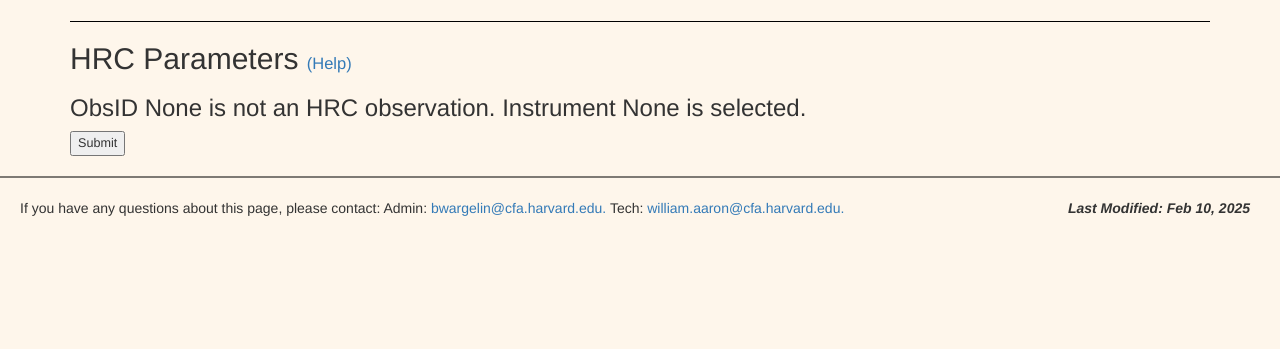
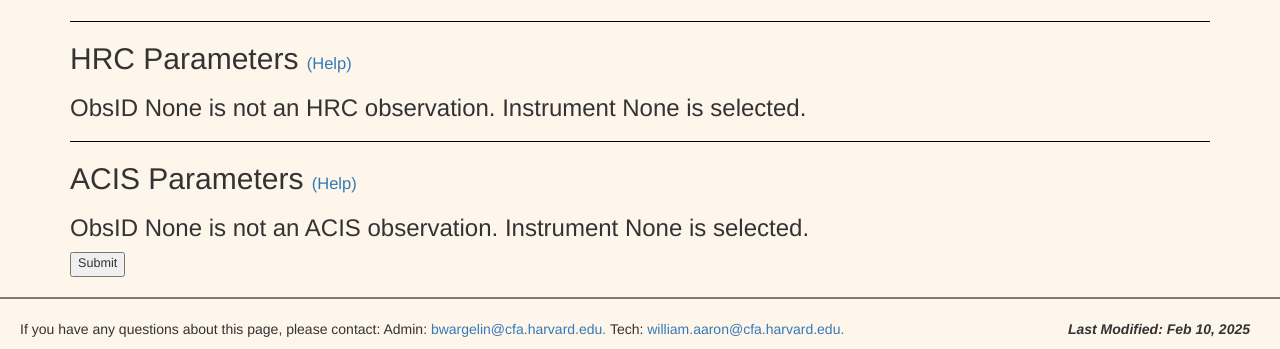
Before and after one commit to chandra-mta/Usint_Flask, a Flask app: template cus_app/templates/ocatdatapage/index.html in a window 1280 px wide. Shown: the part 1695-2044 px from the top of the page. Before the commit the page ends 1911 px from the top, so only its background shows below. Run offline with Flask 3, Linux system fonts and the light colour scheme; the template is opened without the code that fills it: values that come from a table or form of the project are taken from there, others are empty; parts of the project's set-up code (start-up, migrations or seed data) failed here and were passed over; some libraries are stand-ins or nearby versions.

Commit message:
inclusion of acis instrument parameters

```diff
--- a/cus_app/ocatdatapage/forms.py
+++ b/cus_app/ocatdatapage/forms.py
@@ -21,6 +21,9 @@ _CHOICE_NY   = (('N','NO'), ('Y','YES'),)
 _CHOICE_NNY  = ((None, 'NA'), ('N', 'NO'), ('Y', 'YES'),)
 _CHOICE_CP   = (('Y','CONSTRAINT'),('P','PREFERENCE'),)
 _CHOICE_NNPC = ((None,'NA'),('N','NO'), ('P','PREFERENCE'), ('Y', 'CONSTRAINT'),)
+_CHOICE_EVENT = ((None, "NA"),("F","F"),("VF","VF"),("F+B","F+B"),("G","G"))
+_CHOICE_CHIP = [('N','NO'), ('Y','YES'), ('O1','OPT1'),('O2','OPT2'), ('O3', 'OPT3'), ('O4','OPT4'), ('O5','OPT5')]
+_CHOICE_WINDOW = [(None,'NA')] + [(x, x) for x in ('I0', 'I1',  'I2', 'I3', 'S0', 'S1', 'S2', 'S3', 'S4', 'S5')]
 
 #
 #--- Time Selectors
@@ -185,6 +188,37 @@ class HRCParamForm(FlaskForm):
     hrc_zero_block = SelectField("Zero Block", choices=_CHOICE_NY)
     hrc_si_mode = StringField("SI Mode")
 
+class ACISParamForm(FlaskForm):
+    exp_mode = SelectField("Acis Exposure Mode", choices=((None,"NA"),("TE","TE"),("CC","CC")))
+    bep_pack = SelectField("Event TM Format", choices = _CHOICE_EVENT)
+    frame_time = StringField("Frame Time")
+    most_efficient = SelectField("Most Efficient", choices = _CHOICE_NNY)
+    dropped_chip_count = StringField("Dropped Chip Count", render_kw=_NONEDIT)
+    ccdi0_on = SelectField("I0", choices=_CHOICE_CHIP)
+    ccdi1_on = SelectField("I1", choices=_CHOICE_CHIP)
+    ccdi2_on = SelectField("I2", choices=_CHOICE_CHIP)
+    ccdi3_on = SelectField("I3", choices=_CHOICE_CHIP)
+    ccds0_on = SelectField("SO", choices=_CHOICE_CHIP)
+    ccds1_on = SelectField("S1", choices=_CHOICE_CHIP)
+    ccds2_on = SelectField("S2", choices=_CHOICE_CHIP)
+    ccds3_on = SelectField("S3", choices=_CHOICE_CHIP)
+    ccds4_on = SelectField("S4", choices=_CHOICE_CHIP)
+    ccds5_on = SelectField("S5", choices=_CHOICE_CHIP)
+    subarray = SelectField("Use Subarray", choices=[("NONE", "NONE"), ("N", "NO"), ("CUSTOM", "YES")])
+    subarray_start_row = StringField("Start")
+    subarray_row_count = StringField("Rows")
+    duty_cycle = SelectField("Duty Cycle", choices=_CHOICE_NNY)
+    secondary_exp_count = StringField("Number")
+    primary_exp_time = StringField("Tprimary")
+    onchip_sum = SelectField("Onchip Summing", choices=_CHOICE_NNY)
+    onchip_row_count = IntegerField("Onchip Rows")
+    onchip_column_count = IntegerField("Onchip Columns")
+    eventfilter = SelectField("Energy Filter", choices=_CHOICE_NNY)
+    eventfilter_lower = StringField("Lowest Energy")
+    eventfilter_higher = StringField("Energy Range")
+    multiple_spectral_lines = SelectField("Multi Spectral Lines", choices=_CHOICE_NNY)
+    spectra_max_count = StringField("Spectra Max Count")
+
 class OcatParamForm(FlaskForm):
     """
     Extension of FlaskForm for Ocat Parameter Data Page Form.
@@ -197,6 +231,7 @@ class OcatParamForm(FlaskForm):
     roll_param = FormField(RollParamForm)
     other_param = FormField(OtherParamForm)
     hrc_param = FormField(HRCParamForm)
+    acis_param = FormField(ACISParamForm)
 
     open_dither = SubmitField("Open Dither")
     open_time = SubmitField("Open Time")
--- a/cus_app/templates/ocatdatapage/index.html
+++ b/cus_app/templates/ocatdatapage/index.html
@@ -465,6 +465,95 @@
                 </tr>
             </table>
         {% endif %}
+        <hr>
+        <!------------------------------------------------------------------------------------------------------------------------------->
+        <h2>ACIS Parameters
+            {{ help_popup_page('../static/ocatdatapage/user_help.html#acis_parameters', ' (Help)', 55) }}
+        </h2>
+        {% if form.gen_param.instrument.data not in ['ACIS-I', 'ACIS-S'] %}
+            <h3>
+                ObsID {{ form.gen_param.obsid.data }} is not an ACIS observation. Instrument {{ form.gen_param.instrument.data }} is selected.
+            </h3>
+        {% else %}
+            <table>
+                <tr>
+                {{ create_entry(form.acis_param.exp_mode) }}
+                {{ create_entry(form.acis_param.bep_pack) }}
+                {{ create_entry(form.acis_param.frame_time) }}
+                </tr>
+                <tr>
+                <td colspan=4>&#160;</td>
+                {{ create_entry(form.acis_param.most_efficient) }}
+                </tr>
+            </table>
+            <table>
+                <tr>
+                {{ create_entry(form.acis_param.dropped_chip_count) }}
+                <tr>
+            </table>
+
+            <table>
+                <tr>
+                <td colspan=4>&#160;</td>
+                {{ create_entry(form.acis_param.ccdi0_on) }}
+                {{ create_entry(form.acis_param.ccdi1_on) }}
+                <td colspan=4>&#160;</td>
+                </tr>
+                <tr>
+                <td colspan=4>&#160;</td>
+                {{ create_entry(form.acis_param.ccdi2_on) }}
+                {{ create_entry(form.acis_param.ccdi3_on) }}
+                <td colspan=4>&#160;</td>
+                </tr>
+                <tr>
+                {{ create_entry(form.acis_param.ccds0_on) }}
+                {{ create_entry(form.acis_param.ccds1_on) }}
+                {{ create_entry(form.acis_param.ccds2_on) }}
+                {{ create_entry(form.acis_param.ccds3_on) }}
+                {{ create_entry(form.acis_param.ccds4_on) }}
+                {{ create_entry(form.acis_param.ccds5_on) }}
+                </tr>
+            </table>
+            <div style='padding-top:20px;'></div>
+            <table>
+                <tr>
+                {{ create_entry(form.acis_param.subarray) }}
+                <td colspan=4>
+                <b>If you select YES, please fill the next two entries.</b>
+                </td>
+                </tr>
+                <tr>
+                {{ create_entry(form.acis_param.subarray_start_row) }}
+                {{ create_entry(form.acis_param.subarray_row_count) }}
+                <td>&#160;</td>
+                </tr>
+                <tr>
+                {{ create_entry(form.acis_param.duty_cycle) }}
+                <td colspan=4>
+                <b>If you select YES, please fill the next two entries.</b>
+                </td>
+                </tr>
+                <tr>
+                {{ create_entry(form.acis_param.secondary_exp_count) }}
+                {{ create_entry(form.acis_param.primary_exp_time) }}
+                <td>&#160;</td>
+                </tr>
+                <tr>
+                {{ create_entry(form.acis_param.onchip_sum) }}
+                {{ create_entry(form.acis_param.onchip_row_count) }}
+                {{ create_entry(form.acis_param.onchip_column_count) }}
+                </tr>
+                <tr>
+                {{ create_entry(form.acis_param.eventfilter) }}
+                {{ create_entry(form.acis_param.eventfilter_lower) }}
+                {{ create_entry(form.acis_param.eventfilter_higher) }}
+                </tr>
+                <tr>
+                {{ create_entry(form.acis_param.multiple_spectral_lines) }}
+                {{ create_entry(form.acis_param.spectra_max_count) }}
+                </tr>
+            </table>
+        {% endif %}
         {{ form.submit() }}<br/>
 </form>
 {% endblock %}
```
Also changed, not shown: cus_app/ocatdatapage/format_ocat_data.py (+37 -6 lines). Lines whose indentation alone changed are shown as unchanged.
